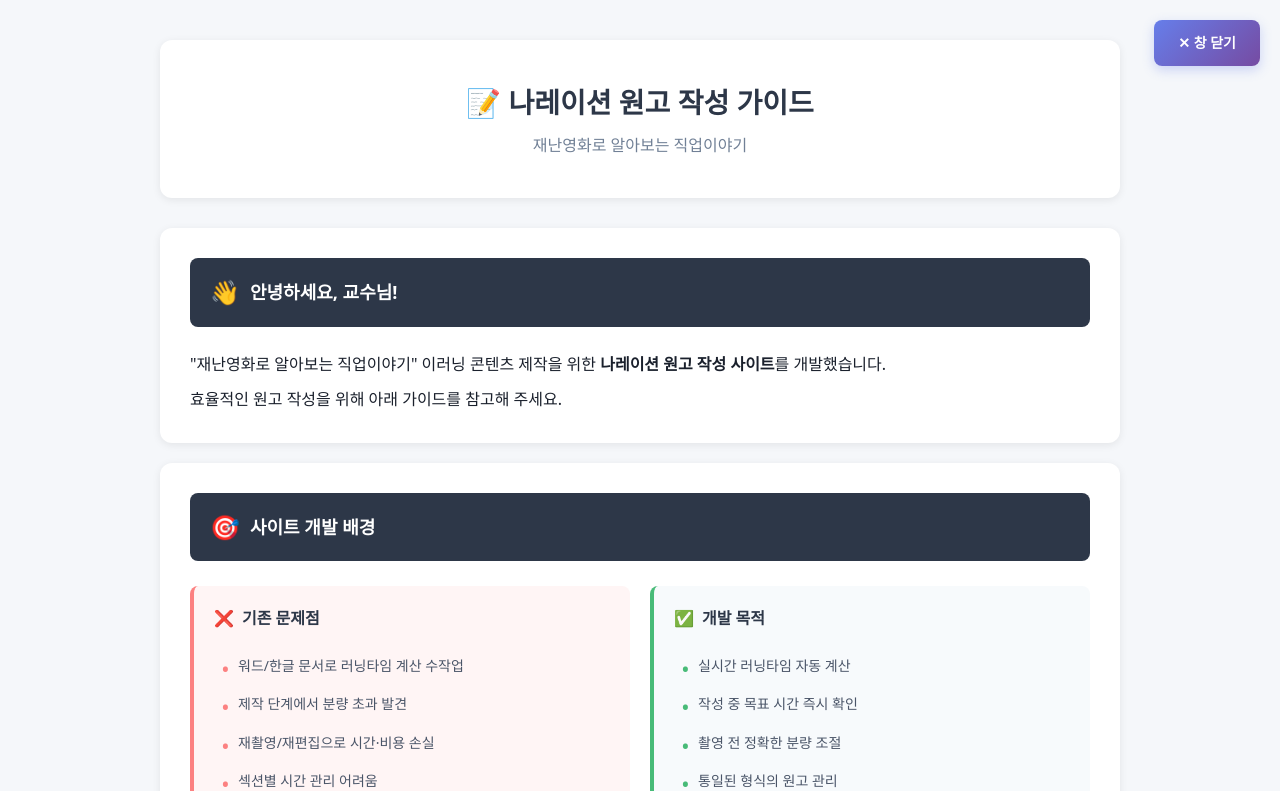
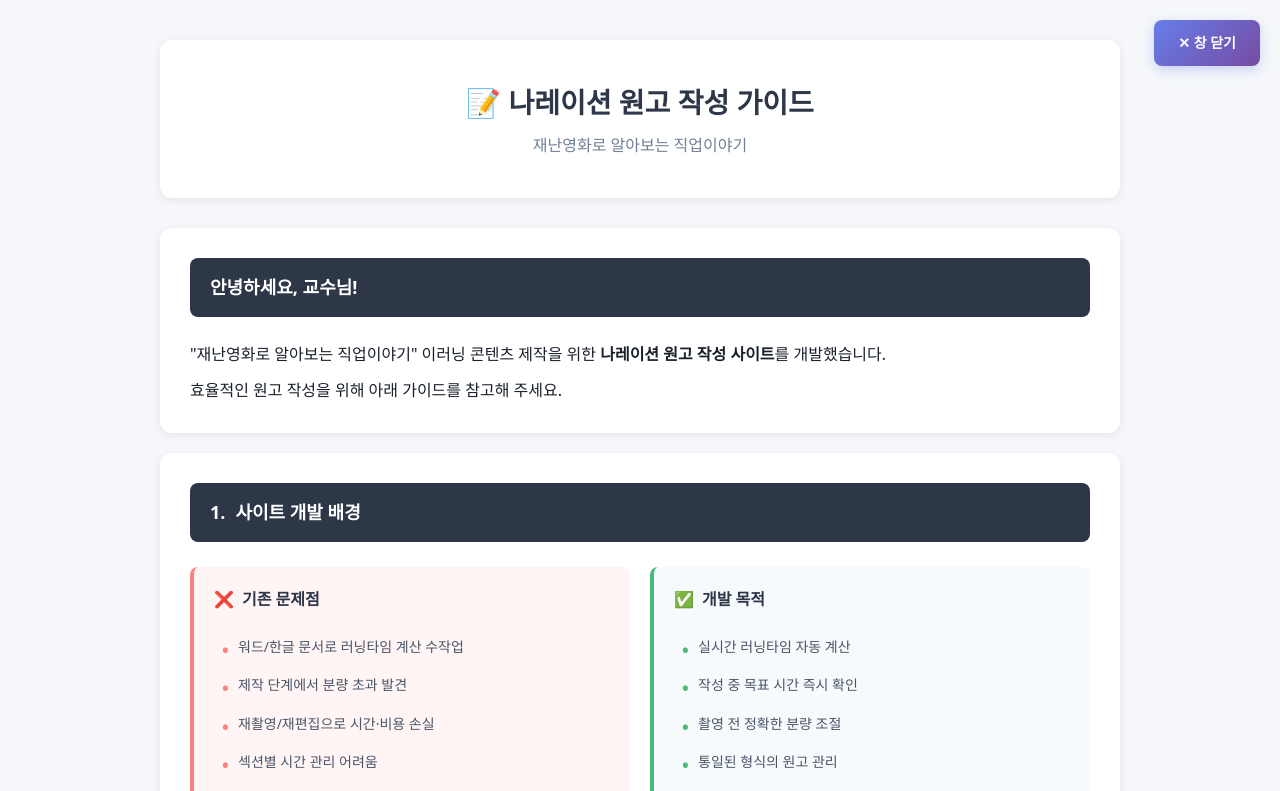
Before and after one commit to youkitmedia/scriptbox, a Next.js app: page /guide in a window 1280 px wide. Shown: the top 791 px of the page. Built offline with nearby package versions, Linux system fonts and the light colour scheme.

Commit message:
Update page.tsx
icon 삭제

```diff
--- a/app/guide/page.tsx
+++ b/app/guide/page.tsx
@@ -510,7 +510,6 @@ export default function GuidePage() {
         {/* 인사말 */}
         <div className="section-card">
           <div className="section-header">
-            <span className="section-icon">👋</span>
             안녕하세요, 교수님!
           </div>
           <p>"재난영화로 알아보는 직업이야기" 이러닝 콘텐츠 제작을 위한 <strong>나레이션 원고 작성 사이트</strong>를 개발했습니다.</p>
@@ -520,7 +519,7 @@ export default function GuidePage() {
         {/* 사이트 개발 배경 */}
         <div className="section-card">
           <div className="section-header">
-            <span className="section-icon">🎯</span>
+            <strong>1.</strong>
             사이트 개발 배경
           </div>
 
```
